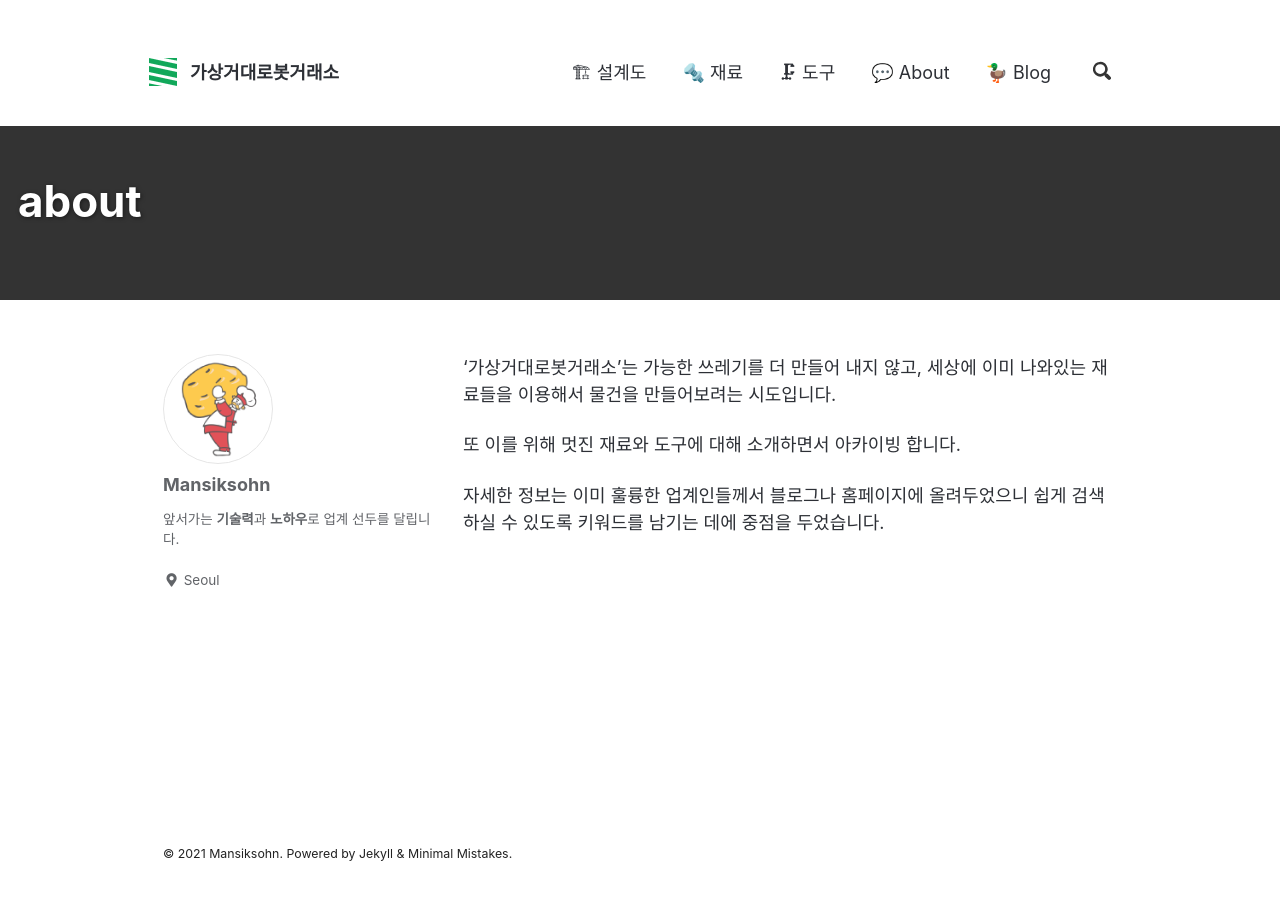
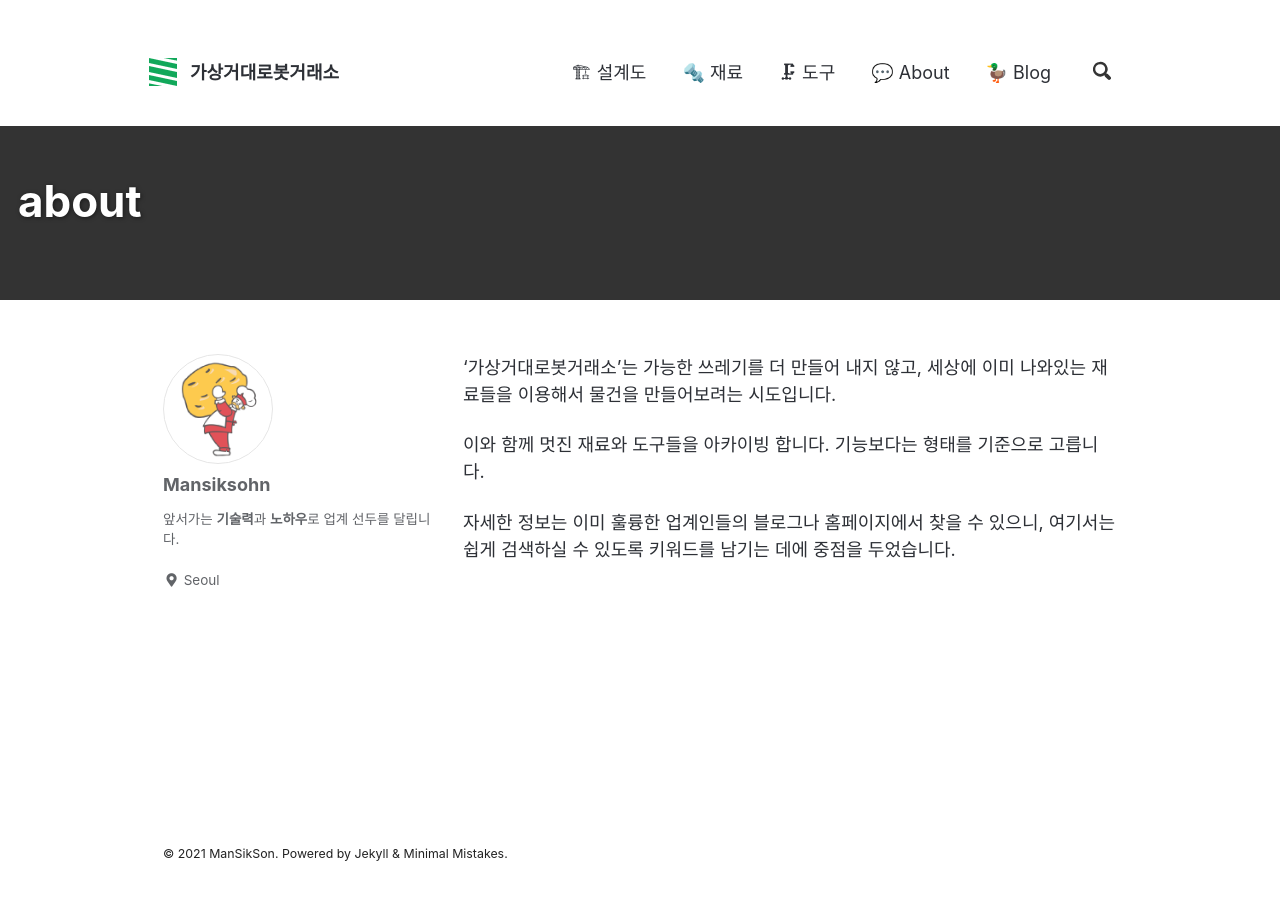
Before and after one commit to dogoxpd/dogoxpd.github.io, a Jekyll site: the page built from _pages/about.md, in a window 1280 px wide. Built offline with Jekyll 4.4.1, drawn with Linux system fonts in a browser that asks for light colours; cached includes are drawn as plain includes.

Commit message:
seo update

```diff
--- a/_config.yml
+++ b/_config.yml
@@ -6,9 +6,9 @@ locale                   : "ko-KR"
 title                    : "가상거대로봇거래소"
 title_separator          : "&#124;"
 subtitle                 : # site tagline that appears below site title in masthead
-name                     : "Mansiksohn"
-description              : "An amazing website."
-url                      : "http://127.0.0.1:4000/" # "https://mansiksohn.github.io"
+name                     : "ManSikSon"
+description              : "앞서가는 기술력과 노하우로 업계 선두를 달립니다."
+url                      : "https://dogoxpd.github.io/"
 baseurl                  : ""
 repository               : "mansiksohn/mansiksohn.github.io"
 teaser                   : "/assets/images/no-accident.png" # path of fallback teaser image
--- a/_includes/head/custom.html
+++ b/_includes/head/custom.html
@@ -18,7 +18,7 @@
 <meta property="og:title" content="{% if page.title %}{{ page.title }}{% else %}{{ site.title }}{% endif %}">
 <meta property="og:description" content="앞서가는 기술력과 노하우로 업계 선두를 달립니다.">
 	{% if page.image.feature %}
-	<meta name="og:image" content="{{ site.url }}/images/{{ page.image.feature }}">
+	<meta name="og:image" content="{{ site.url }}/assets/image/no-accident.png">
 	{% else %}
 	<meta name="og:image" content="{% if page.image.thumb %}{{ site.url }}/images/{{ page.image.thumb }}{% else %}{{ site.url }}/images/{{ site.logo }}{% endif %}">
 	{% endif %}
--- a/_pages/about.md
+++ b/_pages/about.md
@@ -8,6 +8,6 @@ header:
 ---
 '가상거대로봇거래소'는 가능한 쓰레기를 더 만들어 내지 않고, 세상에 이미 나와있는 재료들을 이용해서 물건을 만들어보려는 시도입니다.
 
-또 이를 위해 멋진 재료와 도구에 대해 소개하면서 아카이빙 합니다.
+이와 함께 멋진 재료와 도구들을 아카이빙 합니다. 기능보다는 형태를 기준으로 고릅니다.
 
-자세한 정보는 이미 훌륭한 업계인들께서 블로그나 홈페이지에 올려두었으니 쉽게 검색하실 수 있도록 키워드를 남기는 데에 중점을 두었습니다.
+자세한 정보는 이미 훌륭한 업계인들의 블로그나 홈페이지에서 찾을 수 있으니, 여기서는 쉽게 검색하실 수 있도록 키워드를 남기는 데에 중점을 두었습니다.
```
